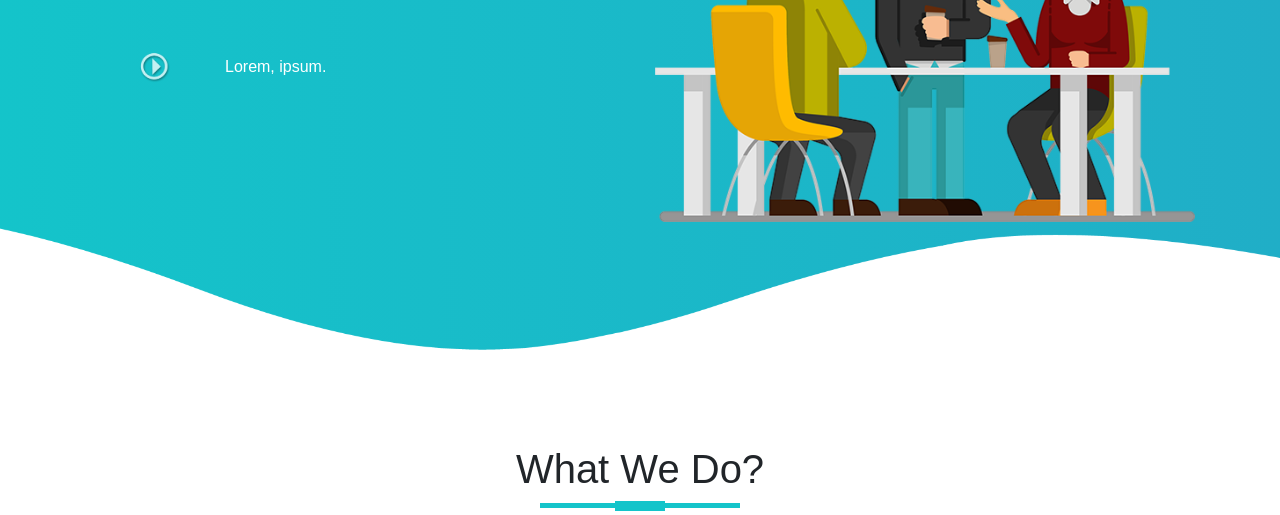
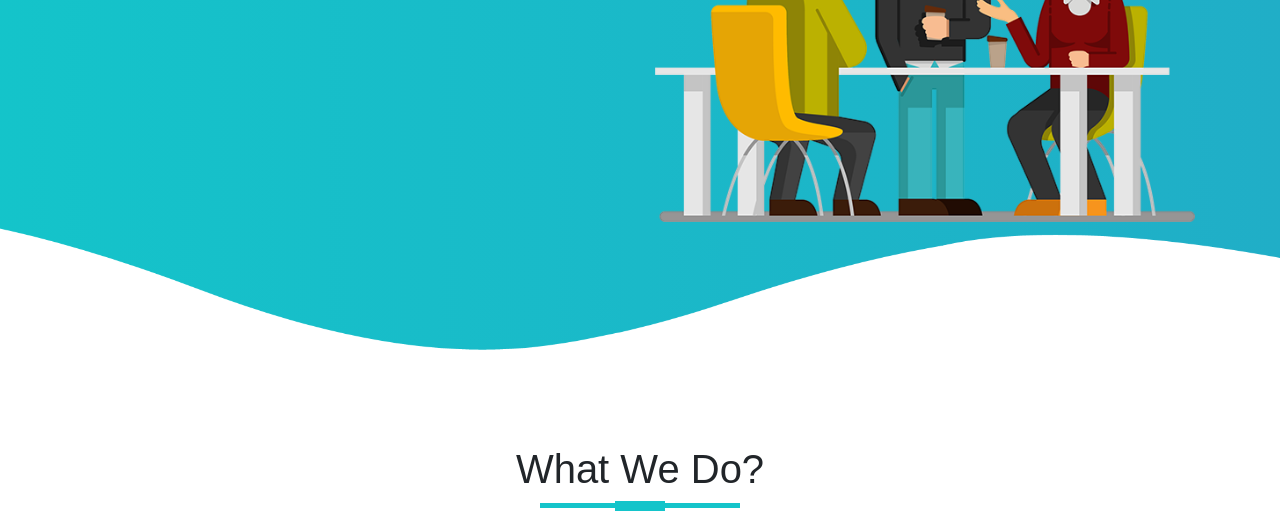
Before and after one commit to mumubukuru/Bootstrapcsshtml, a plain HTML site: page index.html in a window 1280 px wide. Shown: the part 285-800 px from the top of the page. Drawn offline with nearby package versions, Linux system fonts and the light colour scheme.

Commit message:
index.html

```diff
--- a/index.html
+++ b/index.html
@@ -49,7 +49,7 @@
       <div class="col-md-6">
         <p class="promo-title">Lorem, ipsum dolor.</p>
         <p>Lorem ipsum dolor sit amet consectetur adipisicing elit. Consectetur odio incidunt repellat facere necessitatibus, temporibus ut in reprehenderit deserunt maxime?</p>
-        <a href="#"><img src="images/play.png" class="play-btn">Lorem, ipsum.</a>
+        <!-- <a href="#"><img src="images/play.png" class="play-btn">Lorem, ipsum.</a> -->
       </div>
       <div class="col-md-6 text-center">
         <img src="images/home2.png" class="img-fluid">
```
